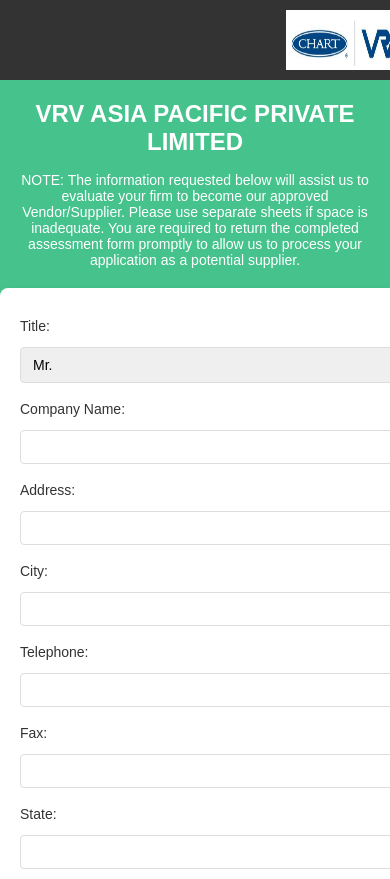
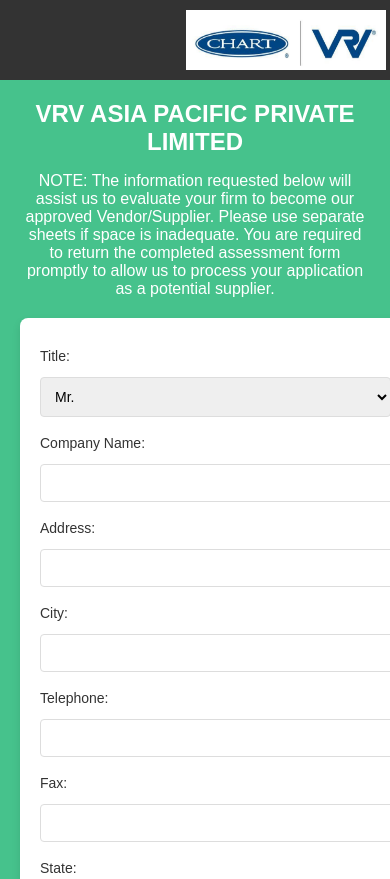
Before and after one commit to kousikgvs/vrvchart, a plain HTML site: page index.html in a window 390 px wide. Shown: the top 879 px of the page. Drawn offline with Linux system fonts and the light colour scheme.

Commit message:
Update style.css

```diff
--- a/style.css
+++ b/style.css
@@ -5,12 +5,16 @@ body {
     margin: 0;
     padding: 0;
     box-sizing: border-box;
+    overflow-x: hidden;
+    /* Prevent horizontal scrollbars */
 }
 
 h1 {
     color: #1853c2;
     text-align: center;
     margin-top: 20px;
+    font-size: 28px;
+    /* Standardized font size */
 }
 
 p {
@@ -22,7 +26,8 @@ p {
 
 /* Form Styles */
 form {
-    max-width: 800px;
+    max-width: 600px;
+    /* Standardized width for all screens */
     margin: 20px auto;
     background-color: white;
     padding: 20px;
@@ -42,7 +47,7 @@ input[type="email"],
 textarea,
 select {
     width: 100%;
-    padding: 8px;
+    padding: 10px;
     margin: 8px 0;
     border: 1px solid #ddd;
     border-radius: 4px;
@@ -94,27 +99,17 @@ legend {
     padding: 0 10px;
 }
 
-/* Responsive Design */
-@media (max-width: 768px) {
-    form {
-        padding: 20px;
-        width: 100%;
-    }
-
-    h1 {
-        font-size: 20px;
-    }
-
-    p {
-        font-size: 14px;
-    }
-}
-
-/* Default styles for desktop */
+/* Default styles for all screens */
 header {
     display: flex;
     justify-content: space-between;
     align-items: center;
+}
+
+img {
+    width: 200px;
+    height: auto;
+    margin-right: 20px;
 }
 
 button {
@@ -122,16 +117,23 @@ button {
     font-size: 16px;
 }
 
-img {
-    width: 200px;
-    height: 40px;
+.button-container {
+    display: flex;
+    justify-content: space-around;
+    margin-top: 20px;
 }
 
-/* Styles for screens smaller than 768px (tablets and mobile devices) */
+/* Responsive Adjustments */
 @media (max-width: 768px) {
+    form {
+        padding: 20px;
+        margin: 20px;
+        width: 90%;
+        /* Adjust form width */
+    }
+
     header {
         flex-direction: column;
-        /* Stack items vertically */
         text-align: center;
     }
 
@@ -139,21 +141,13 @@ img {
         font-size: 24px;
     }
 
+    .button-container {
+        flex-direction: column;
+        align-items: center;
+    }
+
     button {
         width: 100%;
-        /* Make buttons full-width on small screens */
         margin-bottom: 10px;
     }
-
-    .button-container {
-        flex-direction: column;
-        /* Stack buttons vertically */
-        align-items: center;
-        /* Center buttons */
-    }
-
-    img {
-        width: 120px;
-        height: auto;
-    }
 }
```
